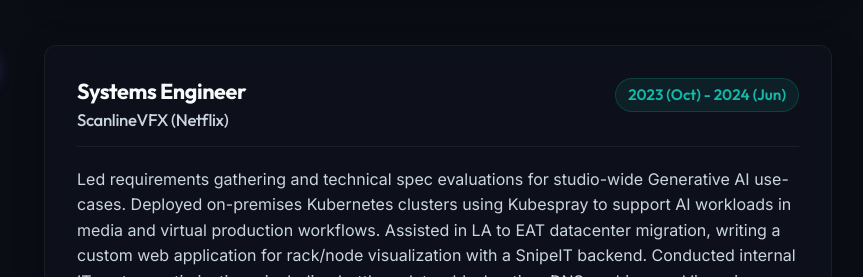
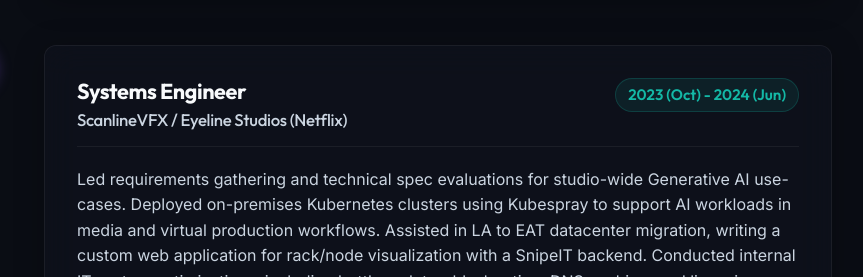
Before and after one commit to narenandu/narenvadapalli_dot_com, an Astro site: page /resume in a window 1280 px wide. Shown: the part 1059-1336 px from the top of the page, 258-1121 px from the left. Built offline with nearby package versions, Linux system fonts and the light colour scheme; Astro itself is replaced by a stand-in of ours.

Commit message:
Update ScanlineVFX company name to ScanlineVFX / Eyeline Studios (Netflix) and fix details typo

```diff
--- a/src/pages/resume.astro
+++ b/src/pages/resume.astro
@@ -20,7 +20,7 @@
   },
   {
     role: "Systems Engineer",
-    company: "ScanlineVFX (Netflix)",
+    company: "ScanlineVFX / Eyeline Studios (Netflix)",
     url: "https://www.scanlinevfx.com",
     date: "2023 (Oct) - 2024 (Jun)",
     logo: "/images/work_edu/netflix.jpg",
```
